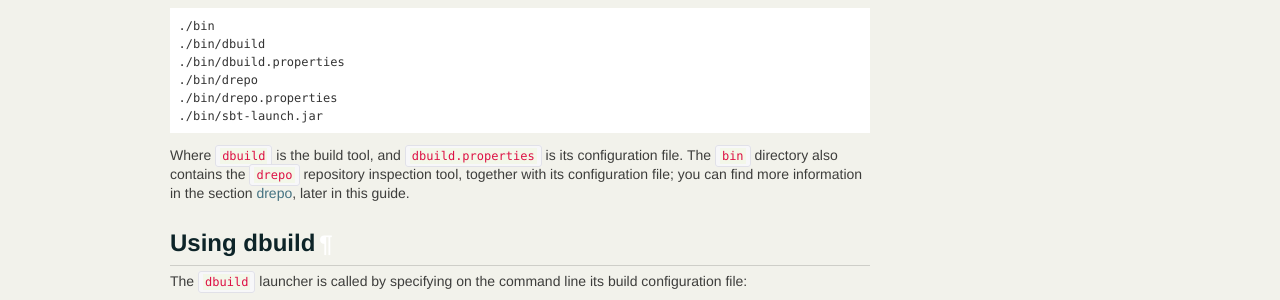
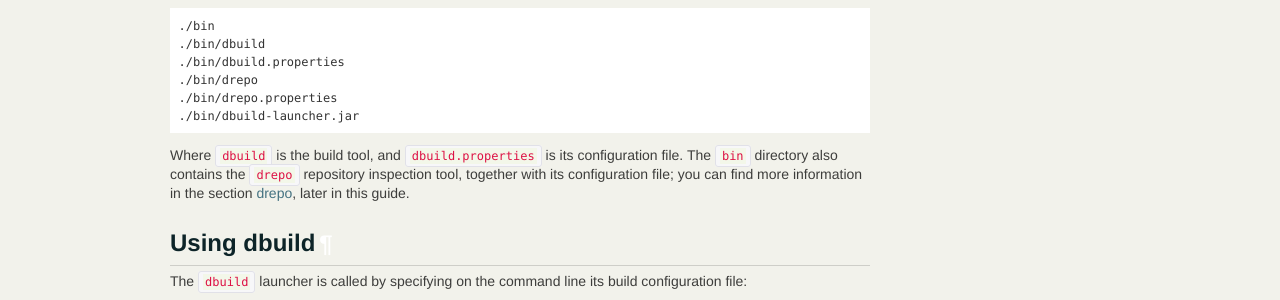
Before and after one commit to lightbend-labs/dbuild, a Sphinx documentation site: the page built from docs/src/sphinx/download.rst, in a window 1280 px wide. Shown: the part 396-696 px from the top of the page. Built offline with Sphinx 7.4.7, drawn with Linux system fonts in a browser that asks for light colours; the version number could not be read and is left out.

Commit message:
More launcher fixes

```diff
--- a/docs/src/sphinx/download.rst
+++ b/docs/src/sphinx/download.rst
@@ -20,7 +20,7 @@ The archive contains the following files:
    ./bin/dbuild.properties
    ./bin/drepo
    ./bin/drepo.properties
-   ./bin/sbt-launch.jar
+   ./bin/dbuild-launcher.jar
 
 Where ``dbuild`` is the build tool, and ``dbuild.properties`` is its configuration file. The ``bin`` directory also contains
 the ``drepo`` repository inspection tool, together with its configuration file; you can find more information in the
```
Also changed, not shown: 3 other files.
